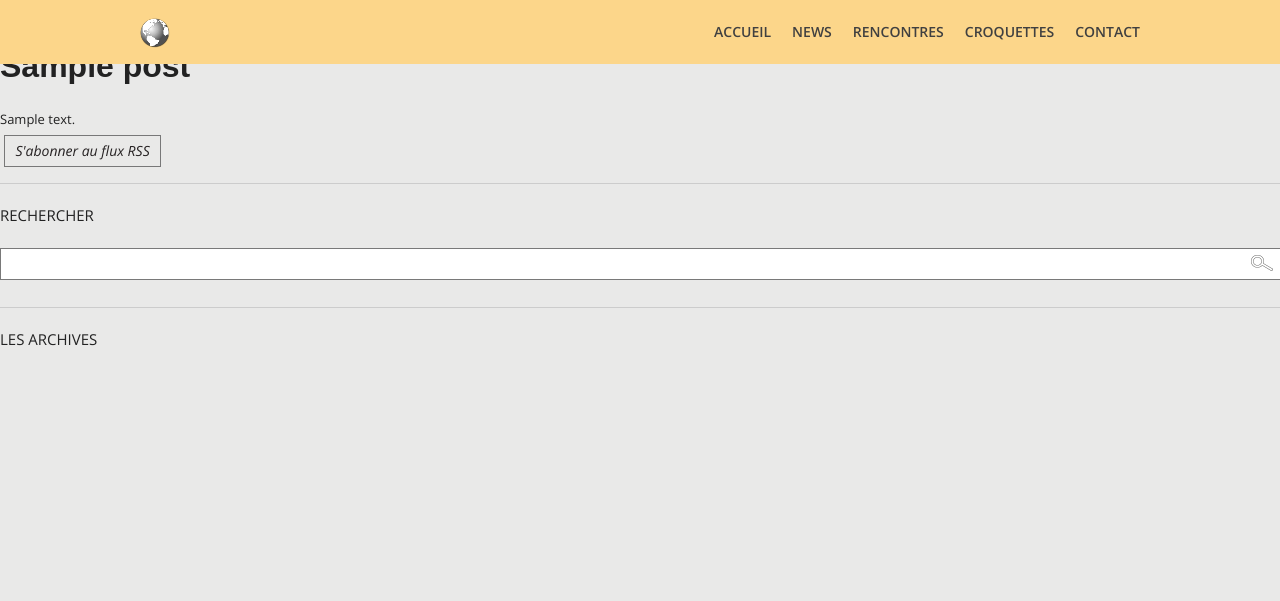
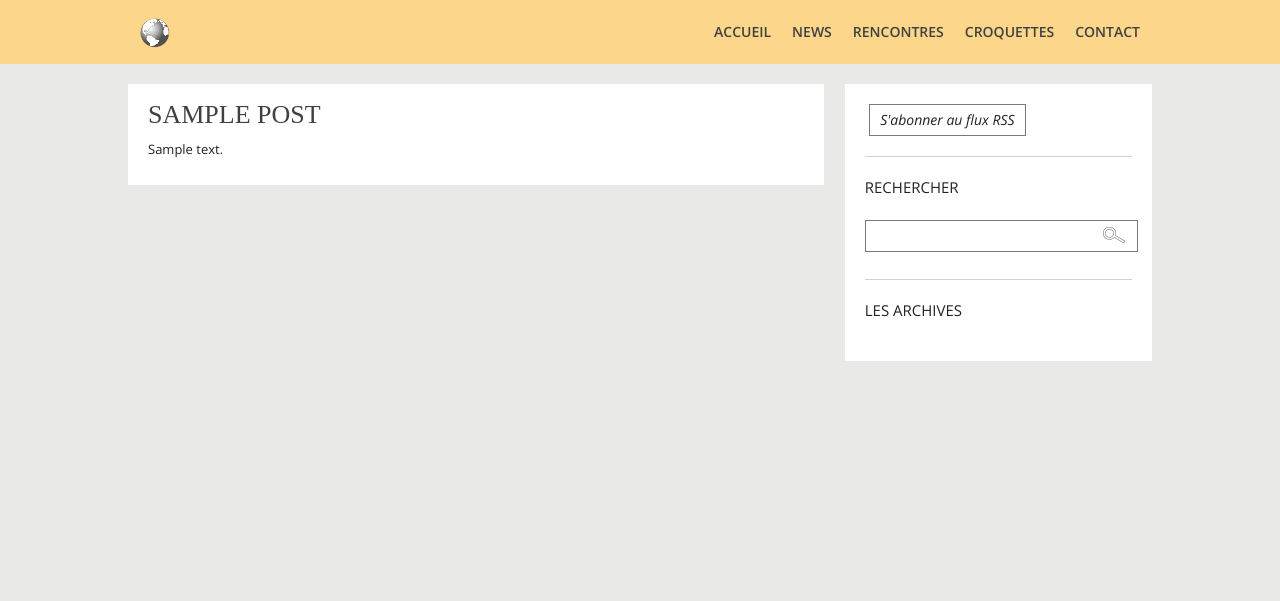
Before and after one commit to DogeSARL/doge-sarl-wordpress, a WordPress theme: template themes/doge/template-a.php in a window 1280 px wide. Shown: the top 601 px of the page. Run offline with PHP 8.4 and a stand-in for WordPress, Linux system fonts and the light colour scheme; the site name, menu and one post (Sample post) are stand-ins, and other content is empty; some libraries are stand-ins or nearby versions; some web fonts are replaced.

Commit message:
lol je commité

```diff
--- a/themes/doge/style.css
+++ b/themes/doge/style.css
@@ -412,7 +412,7 @@ p{
     margin: 20px 0;
 }
 
-#single_event_page hr{
+#single_event_page hr, #stats_page hr{
     margin: 20px 0;
 }
 
@@ -572,12 +572,14 @@ h3#comments{
     vertical-align: middle;
 }
 
-#single_event_page .main.single{
+#single_event_page .main.single,
+#stats_page .main.single{
     margin: 84px auto 0;
     width: 1024px;
 }
 
-#single_event_page .post{
+#single_event_page .post,
+#stats_page .post{
     margin: 0 auto;
     background-color: white;
     padding: 20px;
@@ -835,6 +837,16 @@ a.comment-reply-link:hover{
     font-size: 14px;
 }
 
+#stats_page h1{
+    font-family: 'SabonRoman';
+    font-size: 28px;
+    font-weight: normal;
+    font-style: normal;
+    color: #222;
+    text-transform: uppercase;
+    margin: 0 auto 15px;
+}
+
 /* ==========================================================================
    Helper classes
    ========================================================================== */
--- a/themes/doge/template-a.php
+++ b/themes/doge/template-a.php
@@ -3,13 +3,13 @@
   Template Name: Template A
   Description: Une page classique contenu gauche widget à droite
 */
-
  get_header(); ?>
-
-<div class="main page">
+<div id="single_event_page" class="clearfix">
+    <div class="main single clearfix">
+        <div class="col70">
             <?php if (have_posts()) : ?>
                 <?php while (have_posts()) : the_post(); ?>
-      <div class="post">dsds
+                    <div class="post">
                     <h1 class="post-title"><?php the_title(); ?></h1>
                     <div class="post-content">
                         <?php the_content(); ?>
@@ -18,5 +18,7 @@ get_header(); ?>
                 <?php endwhile; ?>
             <?php endif; ?>
         </div>
-<?php get_sidebar(); ?>
+        <div class="col30 sidebar"><?php get_sidebar(); ?></div>
+    </div>
+</div>
 <?php get_footer(); ?>
```
Also changed, not shown: themes/doge/stats.php (+6 -2 lines), themes/doge/single-evenement.php (indentation only). Lines whose indentation alone changed are shown as unchanged.
